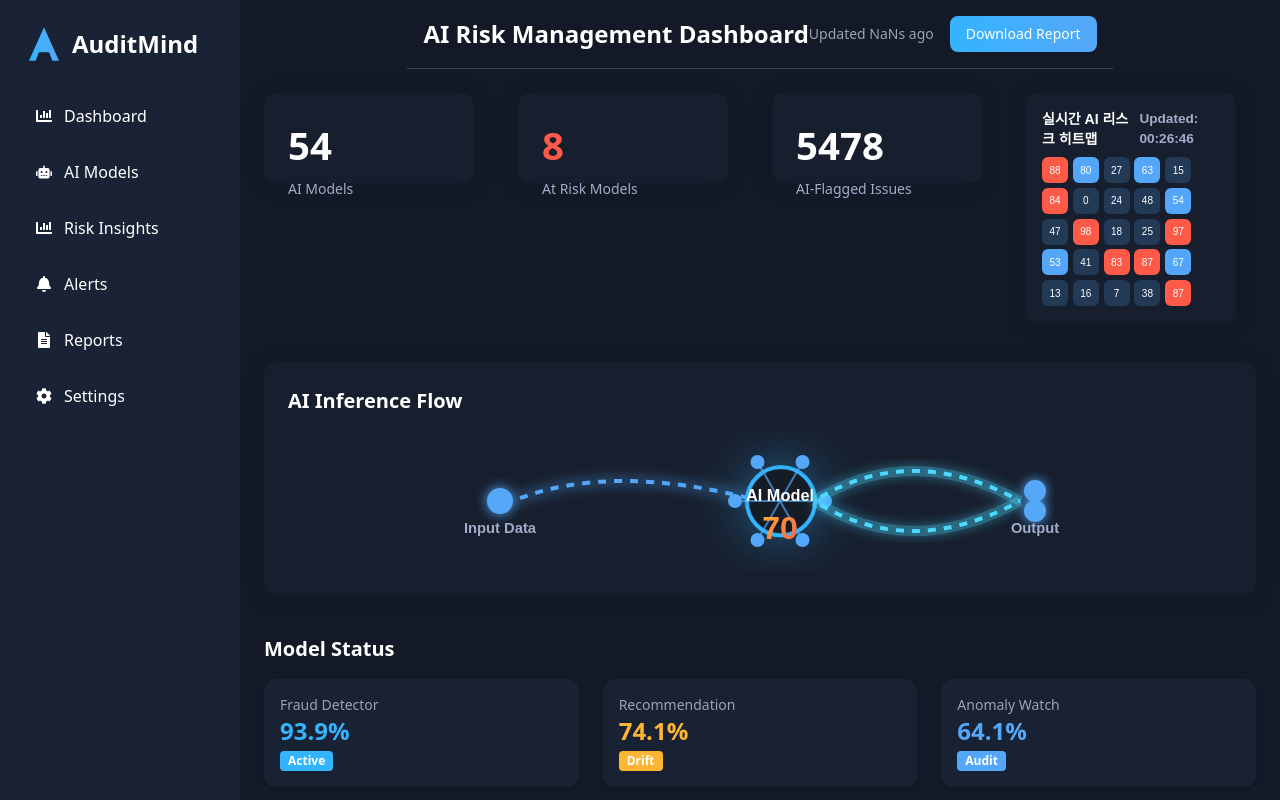
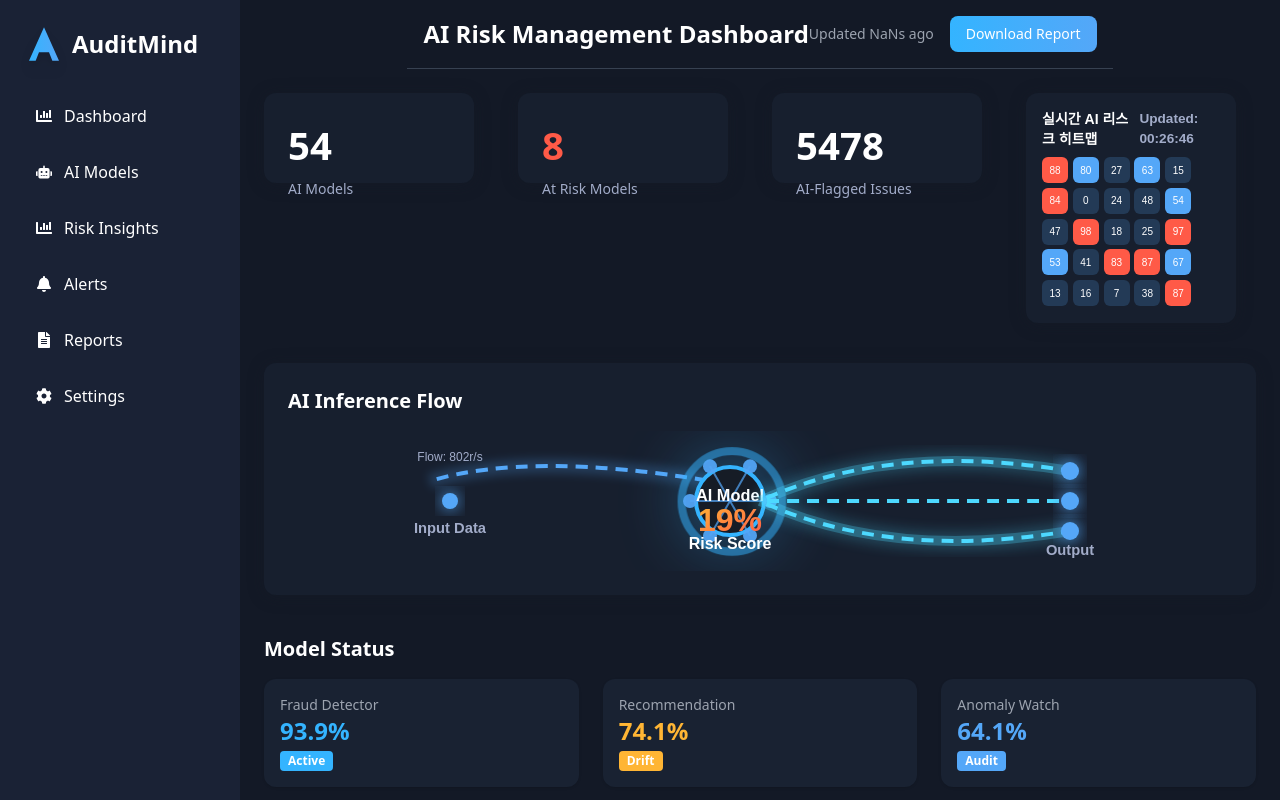
Before and after one commit to kangsangyoul/AM10, a React (Vite) app: page / in a window 1280 px wide. Built offline with nearby package versions, Linux system fonts and the light colour scheme; the HTML template or start-up script is replaced by a standard one.

Commit message:
Refine inference flow design

```diff
--- a/src/components/InferenceFlow.jsx
+++ b/src/components/InferenceFlow.jsx
@@ -28,21 +28,24 @@ const genNodes = () =>
 const InferenceFlow = () => {
   const [score, setScore] = useState(50);
   const [nodes, setNodes] = useState(genNodes());
+  const [inputFlow, setInputFlow] = useState(500);
   const [selected, setSelected] = useState(null);
 
   useEffect(() => {
     const interval = setInterval(() => {
       setScore(Math.floor(Math.random() * 101));
+      setInputFlow(Math.floor(Math.random() * 1000));
       setNodes(genNodes());
     }, 1000);
     return () => clearInterval(interval);
   }, []);
 
   const center = { x: 320, y: 70 };
-  const nodeRadius = 45;
+  const nodeRadius = 40;
 
   const coords = (i) => {
-    const angle = (i * 60 * Math.PI) / 180;
+    const step = (2 * Math.PI) / nodeNames.length;
+    const angle = i * step;
     return {
       x: center.x + Math.cos(angle) * nodeRadius,
       y: center.y + Math.sin(angle) * nodeRadius,
@@ -51,10 +54,10 @@ const InferenceFlow = () => {
 
   return (
     <div className="flex flex-col items-center font-[Pretendard,sans-serif]">
-      <svg viewBox="0 0 600 140" width="100%" height="140" style={{ display: 'block' }}>
+      <svg viewBox="0 0 700 140" width="100%" height="140" style={{ display: 'block' }}>
         <defs>
           <filter id="glow" x="-40%" y="-40%" width="180%" height="180%">
-            <feGaussianBlur stdDeviation="6" result="coloredBlur" />
+            <feGaussianBlur stdDeviation="8" result="coloredBlur" />
             <feMerge>
               <feMergeNode in="coloredBlur" />
               <feMergeNode in="SourceGraphic" />
@@ -65,8 +68,16 @@ const InferenceFlow = () => {
             <stop offset="100%" stopColor="#ff5a47" />
           </linearGradient>
         </defs>
-        <style>{`#path1,#path2,#path3{stroke-dasharray:8 8;animation:dash 1s linear infinite;}@keyframes dash{to{stroke-dashoffset:-16;}}@keyframes pulse{0%{transform:scale(1);box-shadow:0 0 24px #34b4ff;}50%{transform:scale(1.05);box-shadow:0 0 48px #34b4ffcc;}100%{transform:scale(1);box-shadow:0 0 24px #34b4ff;}}.ai-core{animation:pulse 0.8s infinite;}`}</style>
-        <circle cx="40" cy="70" r="13" fill="#54a7f8" filter="url(#glow)" />
+        <style>{`#path1,#path2,#path3,#path4{stroke-dasharray:12 8;animation:dash 0.8s linear infinite;}@keyframes dash{to{stroke-dashoffset:-32;}}@keyframes pulse{0%{transform:scale(1);box-shadow:0 0 24px #34b4ff;}50%{transform:scale(1.1);box-shadow:0 0 48px #34b4ffcc;}100%{transform:scale(1);box-shadow:0 0 24px #34b4ff;}}.ai-core{animation:pulse 0.8s infinite;}@keyframes nodeBlink{0%{opacity:0.6;}50%{opacity:1;}100%{opacity:0.6;}}.node{animation:nodeBlink 1.2s infinite;}`}</style>
+        <circle cx="40" cy="70" r="8" fill="#54a7f8" filter="url(#glow)" />
+        <text
+          x="40"
+          y="30"
+          textAnchor="middle"
+          style={{ fontSize: '0.75rem', fill: '#a2acc9', fontFamily: 'Pretendard, sans-serif' }}
+        >
+          Flow: {inputFlow}r/s
+        </text>
         <text
           x="40"
           y="102"
@@ -77,22 +88,31 @@ const InferenceFlow = () => {
         </text>
         <path
           id="path1"
-          d="M53 70 Q150 30 300 70"
+          d="M20 50 Q120 20 300 50"
           fill="none"
           stroke="#54a7f8"
           strokeWidth="4"
         />
         <path
-          d="M53 70 Q150 30 300 70"
+          d="M20 50 Q120 20 300 50"
           fill="none"
           stroke="#54a7f8"
           strokeWidth="14"
           opacity="0.22"
           style={{ filter: 'blur(5px)' }}
         />
-        <g style={{ filter: 'drop-shadow(0 0 24px rgba(52,180,255,0.4))' }}>
+        <g style={{ filter: 'drop-shadow(0 0 32px rgba(52,180,255,0.4))' }}>
           <circle
             className="ai-core"
+            cx="320"
+            cy="70"
+            r="50"
+            fill="none"
+            stroke="#34b4ff"
+            strokeWidth="8"
+            opacity="0.5"
+          />
+          <circle
             cx="320"
             cy="70"
             r="34"
@@ -114,6 +134,7 @@ const InferenceFlow = () => {
                   strokeOpacity="0.7"
                 />
                 <circle
+                  className="node"
                   cx={x}
                   cy={y}
                   r="7"
@@ -143,21 +164,32 @@ const InferenceFlow = () => {
         </text>
         <text
           x="320"
-          y="108"
+          y="100"
           textAnchor="middle"
           style={{ fontSize: '2rem', fontWeight: 'bold', fill: 'url(#riskGrad)', fontFamily: 'Pretendard, sans-serif', transition: '0.5s' }}
         >
-          {score}
+          {score}%
         </text>
-        <path id="path2" d="M354 70 Q450 10 560 70" fill="none" stroke="#4dd9ff" strokeWidth="4" />
-        <path d="M354 70 Q450 10 560 70" fill="none" stroke="#4dd9ff" strokeWidth="10" opacity="0.4" filter="url(#glow)" />
-        <path id="path3" d="M354 70 Q450 130 560 70" fill="none" stroke="#4dd9ff" strokeWidth="4" />
-        <path d="M354 70 Q450 130 560 70" fill="none" stroke="#4dd9ff" strokeWidth="10" opacity="0.4" filter="url(#glow)" />
-        <circle cx="575" cy="60" r="11" fill="#54a7f8" filter="url(#glow)" />
-        <circle cx="575" cy="80" r="11" fill="#54a7f8" filter="url(#glow)" />
         <text
-          x="575"
-          y="102"
+          x="320"
+          y="118"
+          textAnchor="middle"
+          style={{ fontSize: '1rem', fill: '#fff', fontWeight: 600 }}
+        >
+          Risk Score
+        </text>
+        <path id="path2" d="M350 70 Q480 10 660 40" fill="none" stroke="#4dd9ff" strokeWidth="4" />
+        <path d="M350 70 Q480 10 660 40" fill="none" stroke="#4dd9ff" strokeWidth="10" opacity="0.4" filter="url(#glow)" />
+        <path id="path3" d="M350 70 Q480 70 660 70" fill="none" stroke="#4dd9ff" strokeWidth="4" />
+        <path d="M350 70 Q480 70 660 70" fill="none" stroke="#4dd9ff" strokeWidth="10" opacity="0.4" filter="url(#glow)" />
+        <path id="path4" d="M350 70 Q480 130 660 100" fill="none" stroke="#4dd9ff" strokeWidth="4" />
+        <path d="M350 70 Q480 130 660 100" fill="none" stroke="#4dd9ff" strokeWidth="10" opacity="0.4" filter="url(#glow)" />
+        <circle cx="660" cy="40" r="9" fill="#54a7f8" filter="url(#glow)" />
+        <circle cx="660" cy="70" r="9" fill="#54a7f8" filter="url(#glow)" />
+        <circle cx="660" cy="100" r="9" fill="#54a7f8" filter="url(#glow)" />
+        <text
+          x="660"
+          y="124"
           textAnchor="middle"
           style={{ fontSize: '0.92rem', fontWeight: 'bold', fill: '#a2acc9', fontFamily: 'Pretendard, sans-serif' }}
         >
```
